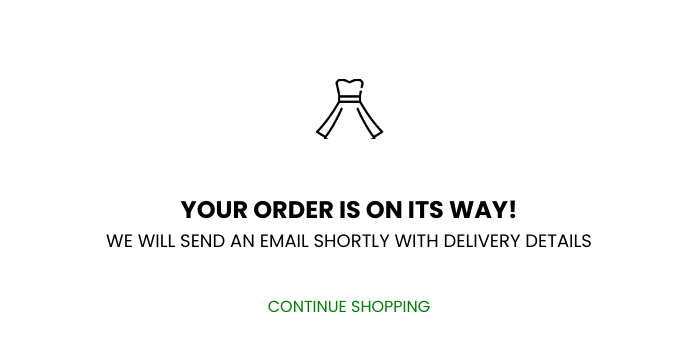
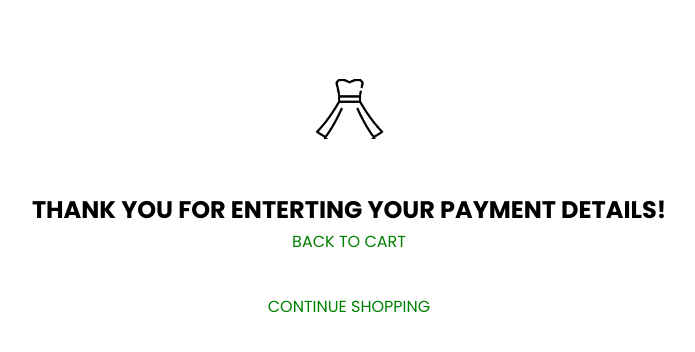
Before and after one commit to YamkelaQhogwana/Flower-Visa-Live, a PHP site: page /payments/done.php in a window 1280 px wide. Shown: the part 230-582 px from the top of the page, without its empty margins (291-986 px from the left). Run offline with PHP 8.4, Linux system fonts and the light colour scheme.

Commit message:
Update done.php

```diff
--- a/payments/done.php
+++ b/payments/done.php
@@ -11,8 +11,8 @@
     <div class="circle">
     <div class="tick"></div>
     </div>
-    <h1>YOUR ORDER IS ON ITS WAY!</h1>
-    <p>WE WILL SEND AN EMAIL SHORTLY WITH DELIVERY DETAILS</p>
+    <h1>THANK YOU FOR ENTERTING YOUR PAYMENT DETAILS!</h1>
+    <p><a href="../cart.php">BACK TO CART</a></p>
     <a href="../index.php#shop">CONTINUE SHOPPING</a>
   </div>
 </body>
```
